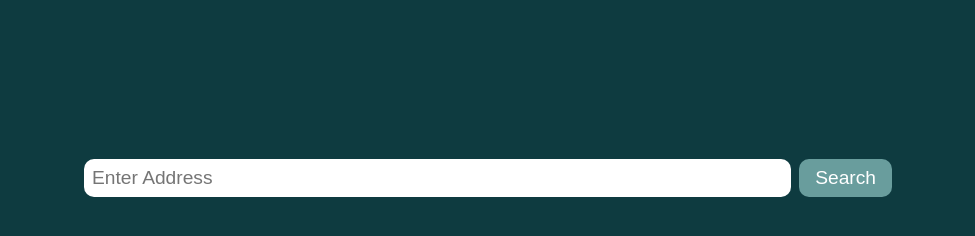
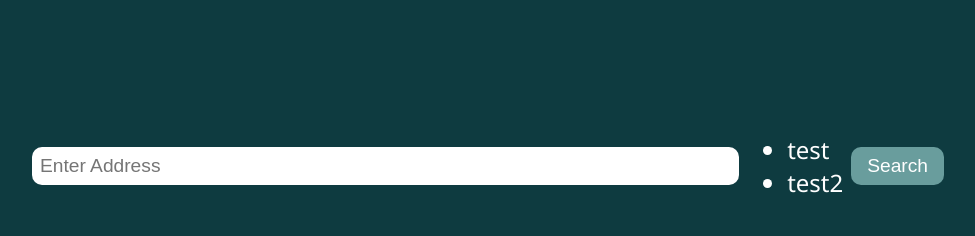
Before and after one commit to leocoding0326/fdfiber-checker, a website: page index.html in a window 1280 px wide. Shown: the part 288-524 px from the top of the page, without its empty margins (152-1127 px from the left). Drawn offline with Linux system fonts and the light colour scheme; a web font is replaced by a local one.

Commit message:
New suggestion id created for ul to hold addresses
added li to test,
change position of address input to relative

```diff
--- a/index.html
+++ b/index.html
@@ -21,6 +21,10 @@
         </div>
             <form id="search-bar">
                 <input type="text" id="address-input" placeholder="Enter Address" aria-label="check-address">
+                <ul id="sugestions">
+                    <li>test</li>
+                    <li>test2</li>
+                </ul>
                 <button id="input-button">Search</button>
             </form>
     </main>
--- a/sources/search-bar.js
+++ b/sources/search-bar.js
@@ -20,7 +20,9 @@ const autoComplete = (searchTerm, addresses) => {
         .slice(0, 5);
 };
 
-/* Algorithm for search bar:
+/*
+Algorithm for search bar:
+
 1. Receives a string from the user input;
 2. Makes the string all lowercase
 3. makes the string from database lowercase as well
--- a/style.css
+++ b/style.css
@@ -46,6 +46,7 @@ main {
 #address-input {
     min-width: 60%;
     padding: .5rem;
+    position: relative;
 }
 
 #address-input:focus {
@@ -58,3 +59,5 @@ main {
     background-color: #699D9D;
     color: white;
 }
+
+/* Suggestions Style
```
